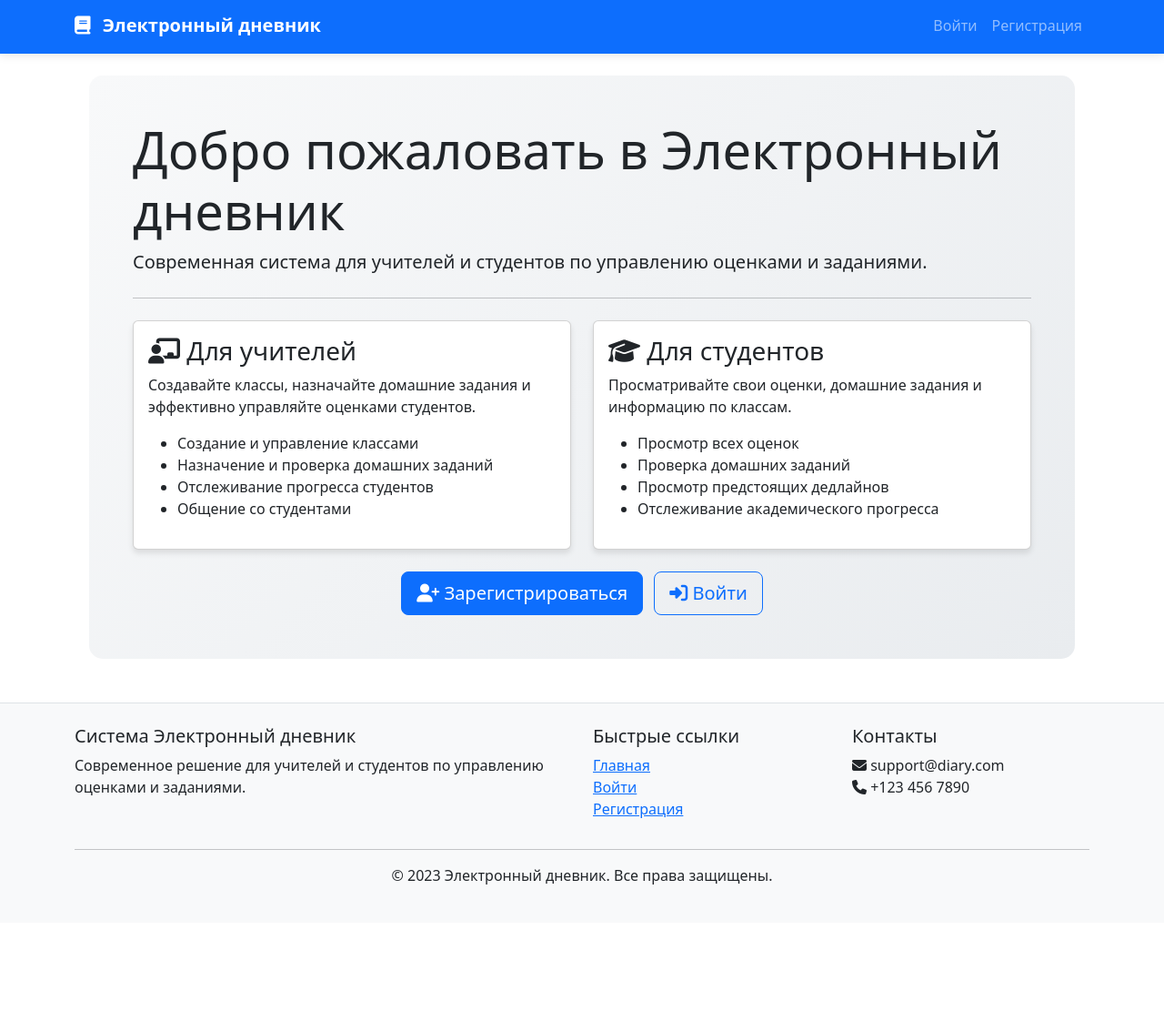
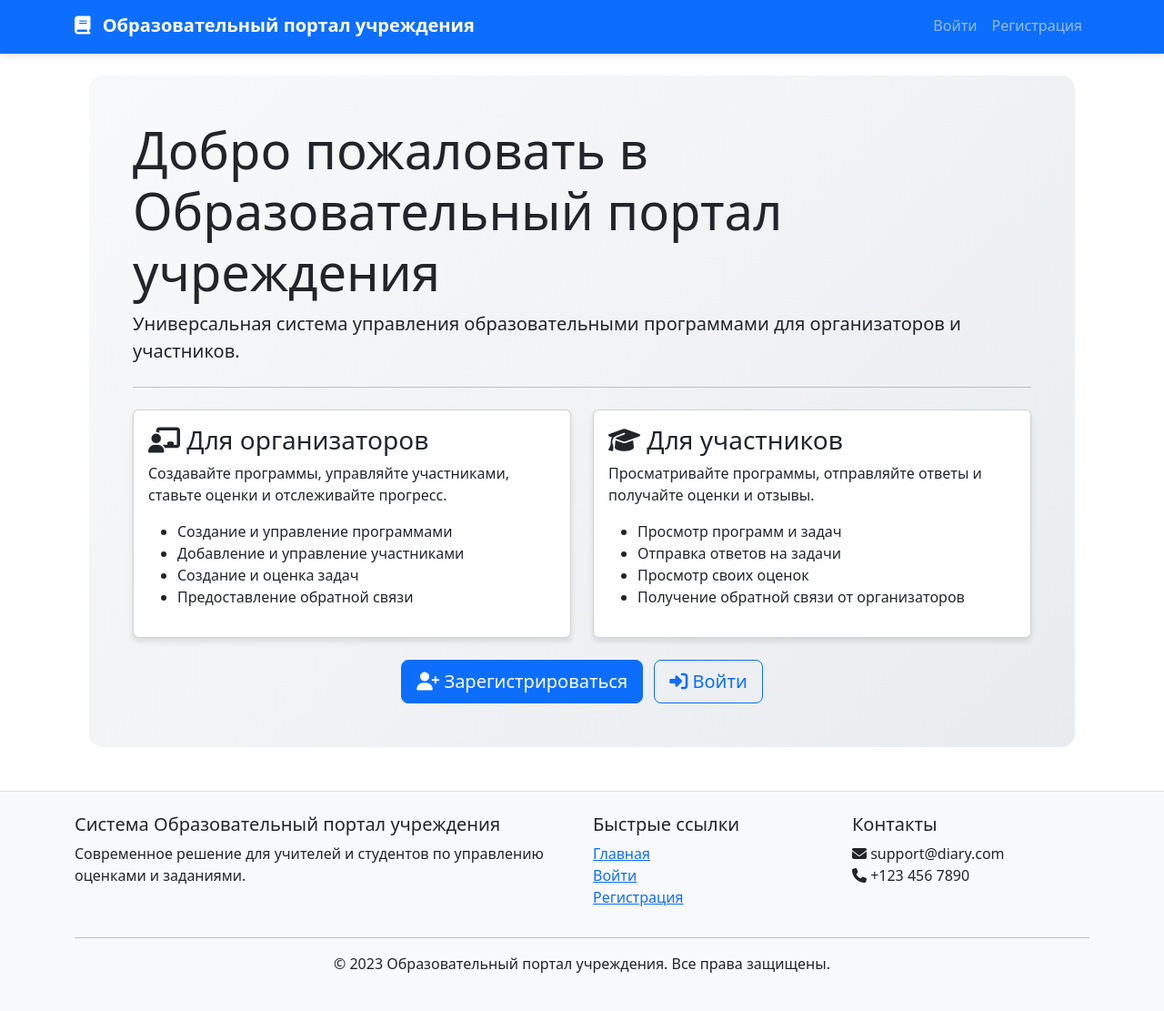
Before and after one commit to dmitryemacs/electronic_diary, a Flask app: page / in a window 1280 px wide. Shown: the whole page at 91% size. Before the commit the page ends 972 px from the top, so only its background shows below. Run offline with Flask 3, Linux system fonts and the light colour scheme; some libraries are stand-ins or nearby versions.

Commit message:
refactor: Update templates for new universal terminology
- base.html: Update navigation with new route names
- index.html: Update welcome message for universal platform
- create_assignment.html: Compatibility with new naming
- view_class.html: Enhanced UI with category badges
- README.md: Update documentation with new models

```diff
--- a/templates/base.html
+++ b/templates/base.html
@@ -3,7 +3,7 @@
 <head>
     <meta charset="UTF-8">
     <meta name="viewport" content="width=device-width, initial-scale=1.0">
-    <title>Электронный дневник - {% block title %}{% endblock %}</title>
+    <title>Образовательный портал учреждения - {% block title %}{% endblock %}</title>
     <link rel="stylesheet" href="{{ url_for('static', filename='css/style.css') }}">
     <link href="https://cdn.jsdelivr.net/npm/bootstrap@5.3.0/dist/css/bootstrap.min.css" rel="stylesheet">
     <link rel="stylesheet" href="https://cdnjs.cloudflare.com/ajax/libs/font-awesome/6.4.0/css/all.min.css">
@@ -12,7 +12,7 @@
     <nav class="navbar navbar-expand-lg navbar-dark bg-primary">
         <div class="container">
             <a class="navbar-brand" href="{{ url_for('home') }}">
-                <i class="fas fa-book"></i> Электронный дневник
+                <i class="fas fa-book"></i> Образовательный портал учреждения
             </a>
             <button class="navbar-toggler" type="button" data-bs-toggle="collapse" data-bs-target="#navbarNav">
                 <span class="navbar-toggler-icon"></span>
@@ -20,16 +20,16 @@
             <div class="collapse navbar-collapse" id="navbarNav">
                 <ul class="navbar-nav me-auto">
                     {% if current_user.is_authenticated %}
-                        {% if current_user.role == 'teacher' %}
+                        {% if current_user.role == 'organizer' %}
                             <li class="nav-item">
-                                <a class="nav-link" href="{{ url_for('teacher_dashboard') }}">Панель управления</a>
+                                <a class="nav-link" href="{{ url_for('organizer_dashboard') }}">Панель управления</a>
                             </li>
                             <li class="nav-item">
-                                <a class="nav-link" href="{{ url_for('create_class') }}">Создать класс</a>
+                                <a class="nav-link" href="{{ url_for('create_program') }}">Создать программу</a>
                             </li>
                         {% else %}
                             <li class="nav-item">
-                                <a class="nav-link" href="{{ url_for('student_dashboard') }}">Панель управления</a>
+                                <a class="nav-link" href="{{ url_for('participant_dashboard') }}">Панель управления</a>
                             </li>
                         {% endif %}
                     {% endif %}
@@ -84,7 +84,7 @@
         <div class="container">
             <div class="row">
                 <div class="col-md-6">
-                    <h5>Система Электронный дневник</h5>
+                    <h5>Система Образовательный портал учреждения</h5>
                     <p>Современное решение для учителей и студентов по управлению оценками и заданиями.</p>
                 </div>
                 <div class="col-md-3">
@@ -109,7 +109,7 @@
             </div>
             <hr>
             <div class="text-center">
-                <p>&copy; 2023 Электронный дневник. Все права защищены.</p>
+                <p>&copy; 2023 Образовательный портал учреждения. Все права защищены.</p>
             </div>
         </div>
     </footer>
--- a/templates/index.html
+++ b/templates/index.html
@@ -4,20 +4,20 @@
 
 {% block content %}
 <div class="jumbotron bg-light p-5 rounded-lg m-3">
-    <h1 class="display-4">Добро пожаловать в Электронный дневник</h1>
-    <p class="lead">Современная система для учителей и студентов по управлению оценками и заданиями.</p>
+    <h1 class="display-4">Добро пожаловать в Образовательный портал учреждения</h1>
+    <p class="lead">Универсальная система управления образовательными программами для организаторов и участников.</p>
     <hr class="my-4">
     <div class="row">
         <div class="col-md-6">
             <div class="card mb-4">
                 <div class="card-body">
-                    <h3 class="card-title"><i class="fas fa-chalkboard-teacher"></i> Для учителей</h3>
-                    <p class="card-text">Создавайте классы, назначайте домашние задания и эффективно управляйте оценками студентов.</p>
+                    <h3 class="card-title"><i class="fas fa-chalkboard-user"></i> Для организаторов</h3>
+                    <p class="card-text">Создавайте программы, управляйте участниками, ставьте оценки и отслеживайте прогресс.</p>
                     <ul>
-                        <li>Создание и управление классами</li>
-                        <li>Назначение и проверка домашних заданий</li>
-                        <li>Отслеживание прогресса студентов</li>
-                        <li>Общение со студентами</li>
+                        <li>Создание и управление программами</li>
+                        <li>Добавление и управление участниками</li>
+                        <li>Создание и оценка задач</li>
+                        <li>Предоставление обратной связи</li>
                     </ul>
                 </div>
             </div>
@@ -25,13 +25,13 @@
         <div class="col-md-6">
             <div class="card mb-4">
                 <div class="card-body">
-                    <h3 class="card-title"><i class="fas fa-graduation-cap"></i> Для студентов</h3>
-                    <p class="card-text">Просматривайте свои оценки, домашние задания и информацию по классам.</p>
+                    <h3 class="card-title"><i class="fas fa-graduation-cap"></i> Для участников</h3>
+                    <p class="card-text">Просматривайте программы, отправляйте ответы и получайте оценки и отзывы.</p>
                     <ul>
-                        <li>Просмотр всех оценок</li>
-                        <li>Проверка домашних заданий</li>
-                        <li>Просмотр предстоящих дедлайнов</li>
-                        <li>Отслеживание академического прогресса</li>
+                        <li>Просмотр программ и задач</li>
+                        <li>Отправка ответов на задачи</li>
+                        <li>Просмотр своих оценок</li>
+                        <li>Получение обратной связи от организаторов</li>
                     </ul>
                 </div>
             </div>
```
Also changed, not shown: templates/create_assignment.html (+11 -3 lines), templates/view_class.html (+26 -7 lines), README.md.
